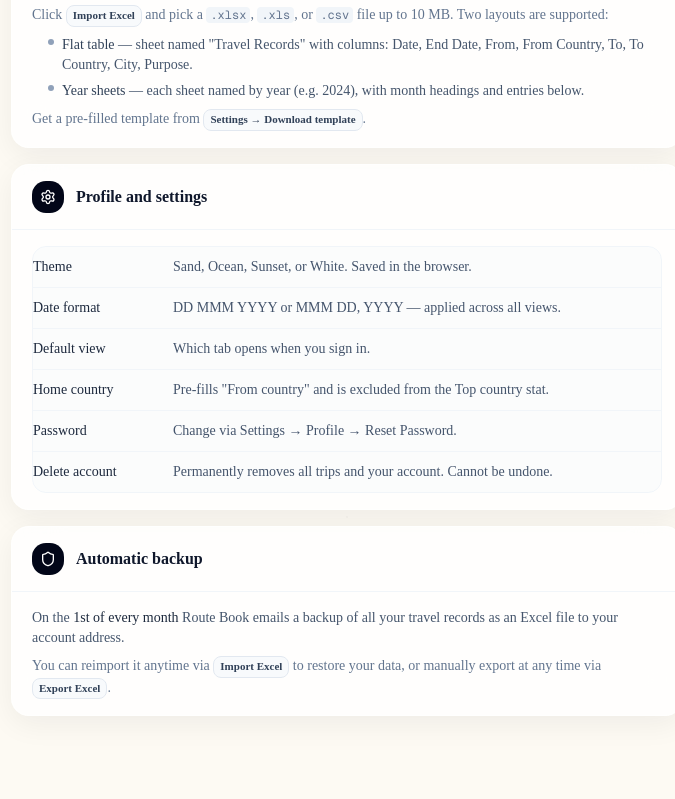
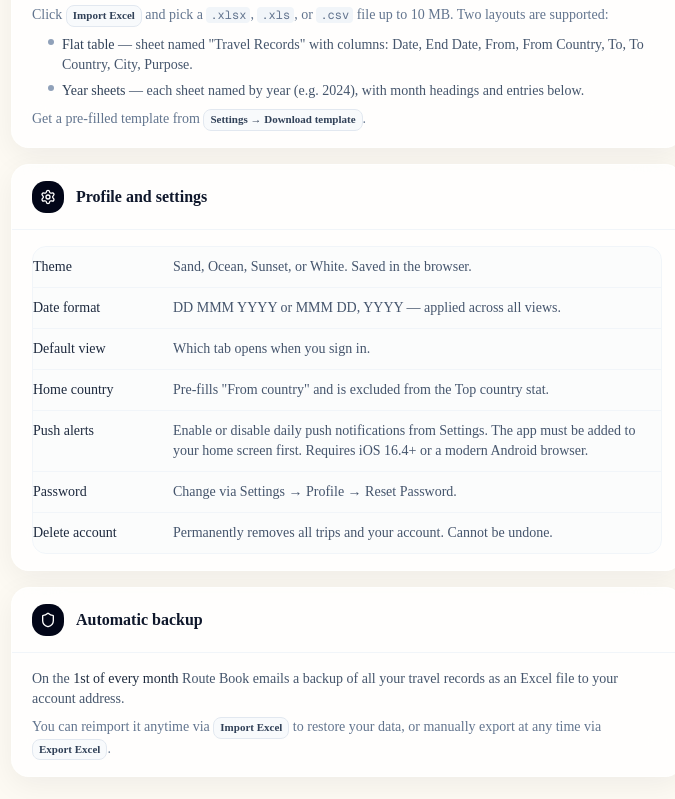
Before and after one commit to ebinstanley19/travel-tracker, a Next.js app: page /help in a window 1280 px wide. Shown: the part 2283-3082 px from the top of the page, without its empty margins (293-968 px from the left). Before the commit the page ends 3031 px from the top, so only its background shows below. Built offline with nearby package versions, Linux system fonts and the light colour scheme.

Commit message:
feat: add push alerts feature to user guide and help page

```diff
--- a/app/help/page.tsx
+++ b/app/help/page.tsx
@@ -174,6 +174,7 @@ export default function HelpPage() {
             <Row label="Date format">DD MMM YYYY or MMM DD, YYYY — applied across all views.</Row>
             <Row label="Default view">Which tab opens when you sign in.</Row>
             <Row label="Home country">Pre-fills "From country" and is excluded from the Top country stat.</Row>
+            <Row label="Push alerts">Enable or disable daily push notifications from Settings. The app must be added to your home screen first. Requires iOS 16.4+ or a modern Android browser.</Row>
             <Row label="Password">Change via Settings → Profile → Reset Password.</Row>
             <Row label="Delete account">Permanently removes all trips and your account. Cannot be undone.</Row>
           </div>
```
Also changed, not shown: 2 other files (tests, documents, lock files or other folders).
